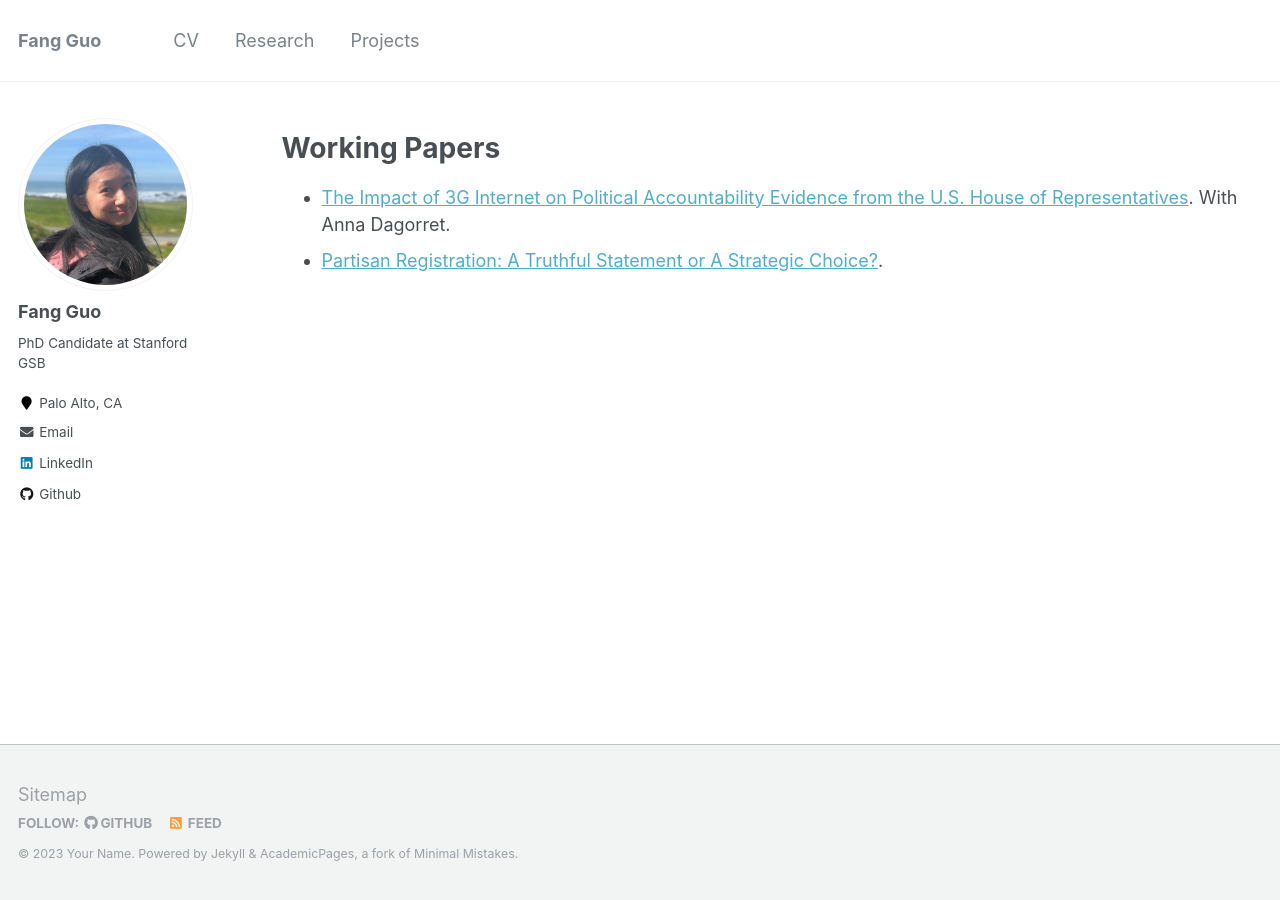
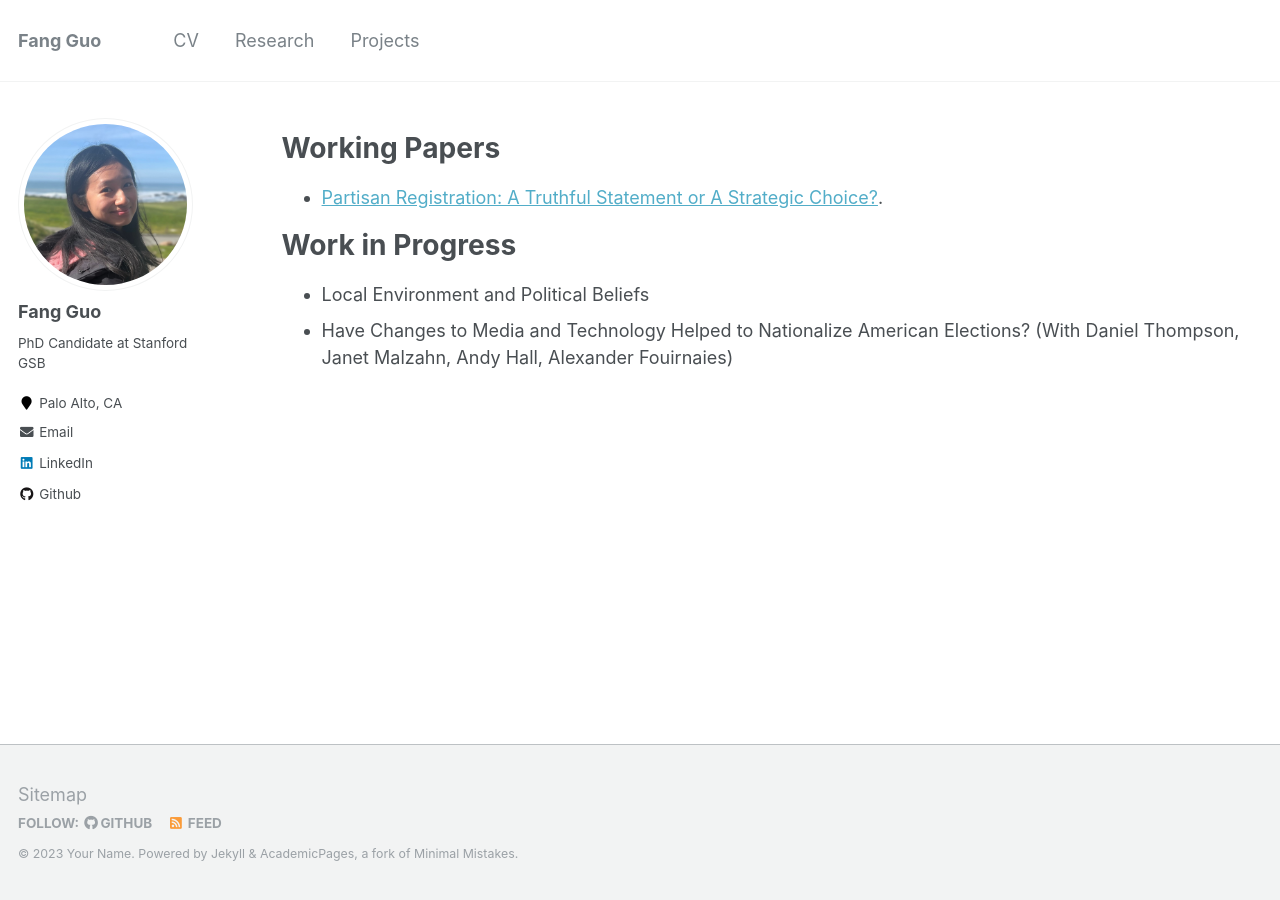
Before and after one commit to fangguo34/fangguo34.github.io, a Jekyll site: the page built from _pages/research.md, in a window 1280 px wide. Built offline with Jekyll 4.4.1, drawn with Linux system fonts in a browser that asks for light colours.

Commit message:
Update research.md

```diff
--- a/_pages/research.md
+++ b/_pages/research.md
@@ -11,10 +11,15 @@ author_profile: true
 
 Working Papers
 ======
-* [The Impact of 3G Internet on Political Accountability
+<!-- * [The Impact of 3G Internet on Political Accountability
 Evidence from the U.S. House of Representatives](http://fangguo34.github.io/files/Political_Accountability_Draft_May_2023.pdf).
-With Anna Dagorret.
+With Anna Dagorret. -->
 * [Partisan Registration: A Truthful Statement or A Strategic Choice?](http://fangguo34.github.io/files/Draft_20230301_Strategic_Registration_Latest.pdf).
+
+Work in Progress
+======
+* Local Environment and Political Beliefs
+* Have Changes to Media and Technology Helped to Nationalize American Elections? (With Daniel Thompson, Janet Malzahn, Andy Hall, Alexander Fouirnaies)
 
 <!-- Getting started
 ======
```
